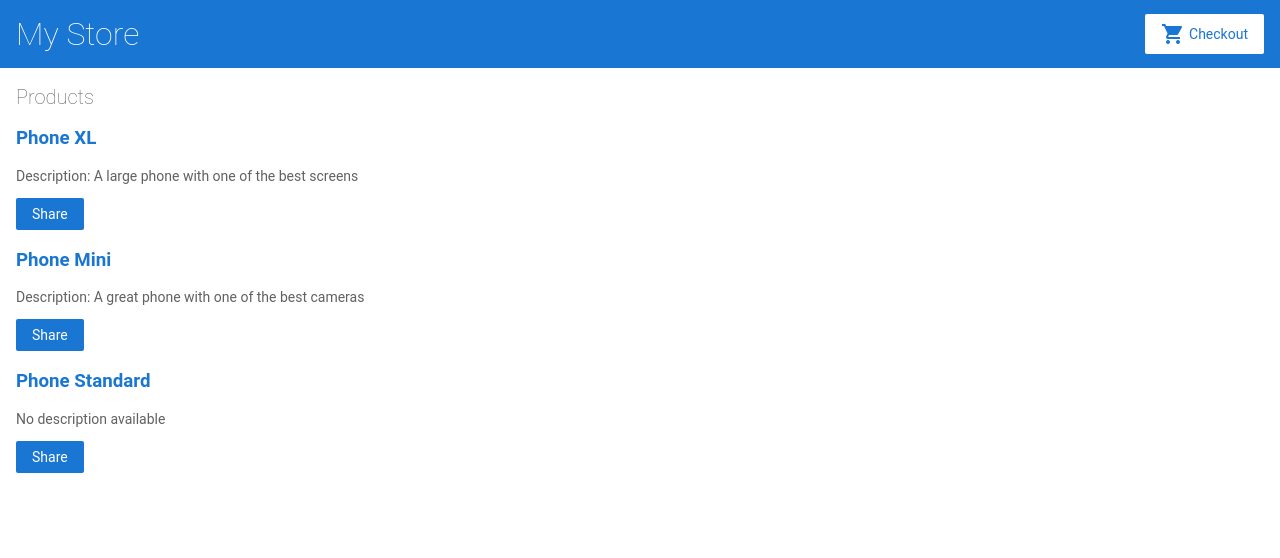
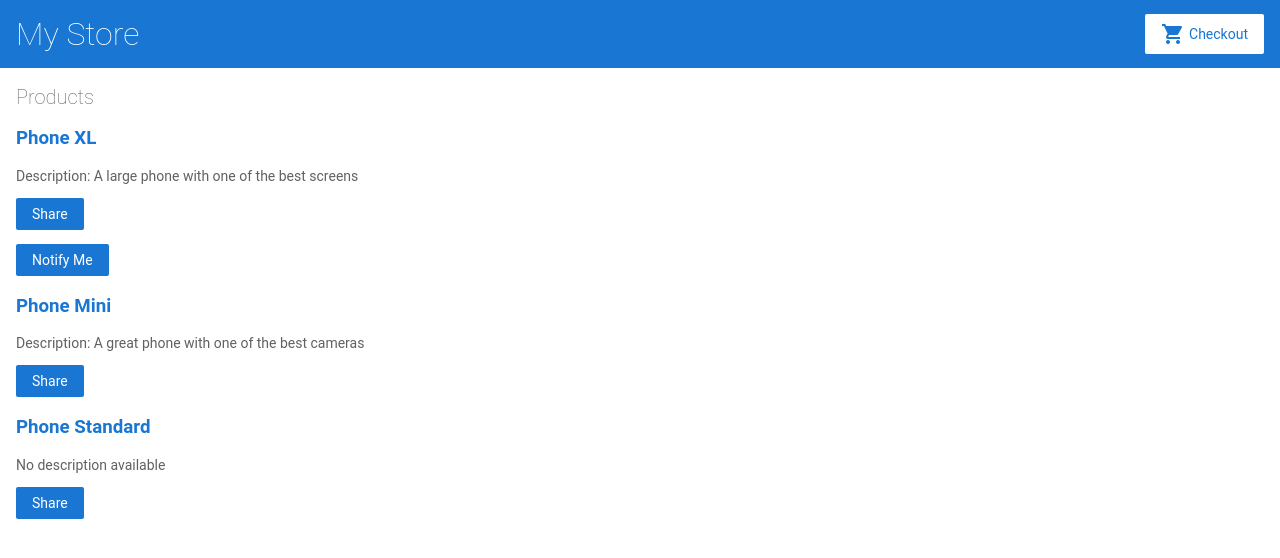
Before and after one commit to v1ktop/angular-sd67ic, an Angular app: page / in a window 1280 px wide. Shown: the top 558 px of the page. Built offline with nearby package versions, Linux system fonts and the light colour scheme.

Commit message:
Pass data to a child component

```diff
--- a/src/app/app.module.ts
+++ b/src/app/app.module.ts
@@ -6,6 +6,7 @@
 import { AppComponent } from './app.component';
 import { TopBarComponent } from './top-bar/top-bar.component';
 import { ProductListComponent } from './product-list/product-list.component';
+import { ProductAlertsComponent } from './product-alerts/product-alerts.component';
 
 @NgModule({
   imports: [
@@ -18,7 +19,8 @@
   declarations: [
     AppComponent,
     TopBarComponent,
-    ProductListComponent
+    ProductListComponent,
+    ProductAlertsComponent
   ],
   bootstrap: [
     AppComponent
--- /dev/null
+++ b/src/app/product-alerts/product-alerts.component.html
@@ -0,0 +1,3 @@
+<p *ngIf="product && product.price > 700">
+  <button type="button">Notify Me</button>
+</p>
--- /dev/null
+++ b/src/app/product-alerts/product-alerts.component.ts
@@ -0,0 +1,16 @@
+import { Component, OnInit, Input } from '@angular/core';
+import { Product } from '../products';
+
+@Component({
+  selector: 'app-product-alerts',
+  templateUrl: './product-alerts.component.html',
+  styleUrls: ['./product-alerts.component.css'],
+})
+export class ProductAlertsComponent implements OnInit {
+  constructor() {}
+
+  //Indicates that the property value passes in from the component's parent
+  @Input() product!: Product;
+
+  ngOnInit(): void {}
+}
--- a/src/app/product-list/product-list.component.html
+++ b/src/app/product-list/product-list.component.html
@@ -20,8 +20,10 @@
   <p *ngIf="product.description; else elseBlock">
     Description: {{ product.description }}
   </p>
+  <button type="button" (click)="share()">Share</button>
 
-  <button type="button" (click)="share()">Share</button>
+
+  <app-product-alerts [product]="product"> </app-product-alerts>
 </div>
 
 <ng-template #elseBlock>
```
Also changed, not shown: src/app/product-alerts/product-alerts.component.css (added), 1 other file (tests, documents, lock files or other folders).
